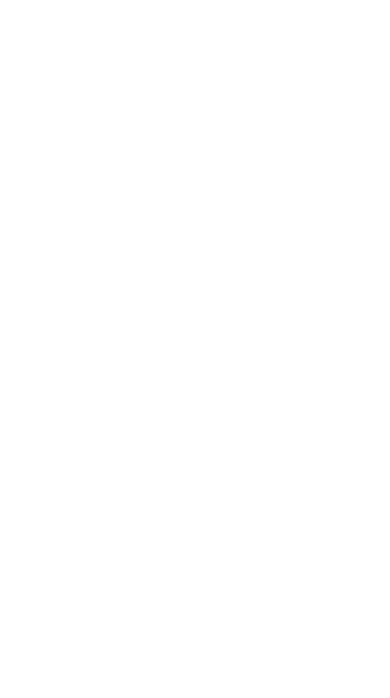
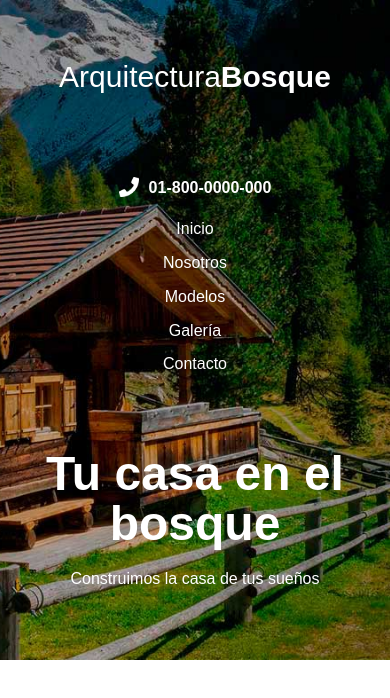
Before and after one commit to OneAlpacaMore/08-sitioWebArquitectura, a plain HTML site: page index.html in a window 390 px wide. Drawn offline with Linux system fonts and the light colour scheme.

Commit message:
Header responsive terminado

```diff
--- a/css/styles.css
+++ b/css/styles.css
@@ -11,7 +11,9 @@ html {
     box-sizing: border-box;
 }
 
-*, *::before, *::after {
+*,
+*::before,
+*::after {
     box-sizing: inherit;
 }
 
@@ -21,20 +23,26 @@ body {
     line-height: 1.8;
 }
 
-h1, h2, h3 {
- font-weight: 900;
- margin: 1rem 0 4rem 0;
+h1,
+h2,
+h3 {
+    font-weight: 900;
+    margin: 1rem 0 4rem 0;
 }
+
 h1 {
     font-size: 4.8rem;
 }
+
 h2 {
     font-size: 5.8rem;
 }
+
 h3 {
     font-size: 5rem;
 }
-a{
+
+a {
     text-decoration: none;
 }
 
@@ -56,6 +64,7 @@ img {
     padding-inline-start: .5rem 2rem;
     transition: background-color .3s;
 }
+
 .btn:hover {
     background-color: var(--gris);
     color: var(blanco);
@@ -65,6 +74,161 @@ img {
 .text-center {
     text-align: center;
 }
-.mt-5 { /*Margin top 5*/
+
+.mt-5 {
+    /*Margin top 5*/
     margin-top: 5rem;
 }
+
+/*----------------------*/
+
+/*header*/
+.header {
+    min-height: 60rem;
+    background-image: url(../img/hero.jpg);
+    background-repeat: no-repeat;
+    background-size: cover;
+    background-position: center;
+    color: var(--blanco);
+    padding: 5rem 0;
+}
+
+@media (min-width: 768px) {
+    .header {
+        padding: 2rem 0;
+    }
+}
+
+@media (min-width: 1080px) {
+    .header {
+        padding: 5rem 0;
+    }
+}
+
+.contenido-header {
+    display: flex;
+    flex-direction: column;
+    height: calc(60rem - 4rem);
+    justify-content: space-between;
+}
+
+.nombre-sitio {
+    font-weight: 300;
+    text-align: center;
+    font-size: 3rem;
+    margin: 0 0 7rem 0 ;
+
+}
+
+@media (min-width: 768px) {
+    .nombre-sitio {
+        font-size: 5rem;
+    }
+}
+
+.nombre-sitio span {
+    font-weight: 900;
+}
+
+@media (min-width: 768px) {
+    .barra {
+        display: flex;
+        justify-content: space-between;
+    }
+}
+
+.contacto {
+    display: flex;
+    flex-direction: column;
+    align-items: center;
+}
+
+
+@media (min-width: 768px) {
+    .contacto {
+        align-items: flex-end;
+        text-align: end;
+    }
+}
+
+.contacto a {
+    color: var(--blanco);
+}
+
+.telefono {
+    display: flex;
+    font-weight: 600;
+}
+
+.telefono::before {
+    content: '';
+    display: block;
+    width: 2rem;
+    height: 2.5rem;
+    background-image: url(../img/telefono.png);
+    background-size: 2rem;
+    background-repeat: no-repeat;
+    background-position: center center;
+    margin-right: 1rem;
+}
+
+.navegacion {
+    display: flex;
+    flex-direction: column;
+    text-align: center;
+    margin-top: 1rem;
+}
+
+.navegacion a:hover {
+    background-color: rgb(255, 255, 255);
+    color: var(--negro);
+    transition: 0.2s;
+}
+
+.navegacion a {
+    color: var(--blanco);
+    padding: 0.25rem;
+}
+
+@media (min-width: 768px) {
+    .navegacion {
+        text-align: right;
+    }
+
+    .navegacion a {
+        font-size: 1.7rem;
+    }
+}
+
+@media (min-width: 1080px) {
+    .navegacion a {
+        font-size: 2rem;
+    }
+
+    .navegacion {
+        display: flex;
+        flex-direction: row;
+        gap: 1rem;
+    }
+
+}
+
+.slogan {
+    text-align: center;
+}
+
+.slogan h1 {
+    margin: 0;
+    line-height: 5rem;
+}
+
+@media (min-width: 768px) {
+    .slogan {
+        text-align: right;
+    }
+
+    .slogan p {
+        font-size: 2rem;
+
+    }
+}
--- a/index.html
+++ b/index.html
@@ -8,6 +8,30 @@
     <title>Hiram Dev - Sitio Web: Arquitectura Bosque</title>
 </head>
 <body>
+    <header class="header">
+        <div class="contenedor contenido-header">
+            <div class="barra">
+               <div class="logo">
+                    <h1 class="nombre-sitio">Arquitectura<span>Bosque</span></h1>
+               </div>
+               <div class="contacto">
+                <a class="telefono" href="tel:01-800-0000-000">01-800-0000-000</a>
 
+                <nav class="navegacion">
+                        <a class="link" href="#">Inicio</a>
+                        <a class="link" href="#">Nosotros</a>
+                        <a class="link" href="#">Modelos</a>
+                        <a class="link" href="#">Galería</a>
+                        <a class="link" href="#">Contacto</a>
+                </nav>
+
+               </div>
+            </div>
+            <div class="slogan">
+                    <h1>Tu casa en el bosque</h1>
+                    <p>Construimos la casa de tus sueños</p>
+            </div>
+        </div>
+    </header>
 </body>
 </html>
```
